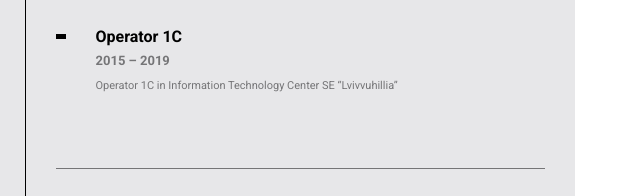
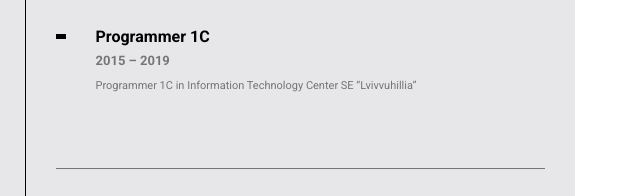
Before and after one commit to NadiiaNL/resume, a plain HTML site: page index.html in a window 1280 px wide. Shown: the part 308-504 px from the top of the page, 615-1255 px from the left. Drawn offline with Linux system fonts and the light colour scheme.

Commit message:
fix bags

```diff
--- a/index.html
+++ b/index.html
@@ -134,9 +134,9 @@
                        <p class="experience-desc">Teacher of computer science and information technologies in Chervonograd miming and construction lyceum</p>
                    </li>
                    <li class="experience-item">
-                       <h4 class="experience-pos">Operator 1С</h4>
+                       <h4 class="experience-pos">Programmer 1С</h4>
                        <h5 class="experience-date">2015 – 2019</h5>
-                       <p class="experience-desc">Operator 1С in Information Technology Center SE “Lvivvuhillia”</p>
+                       <p class="experience-desc">Programmer 1С in Information Technology Center SE “Lvivvuhillia”</p>
                    </li>
                </ul>
            </div>
```
